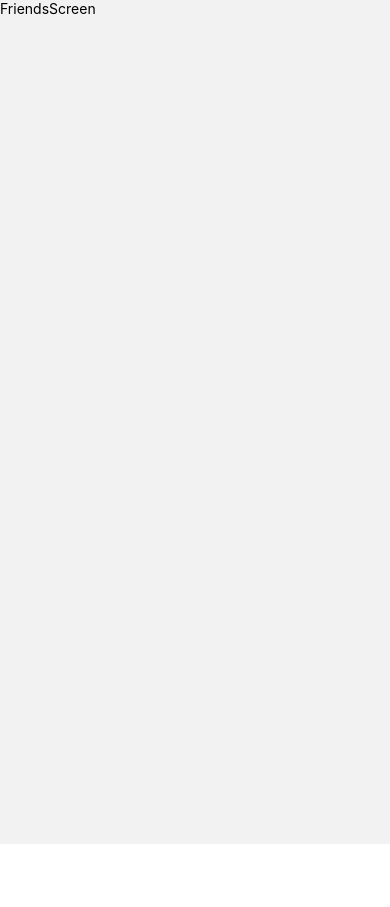
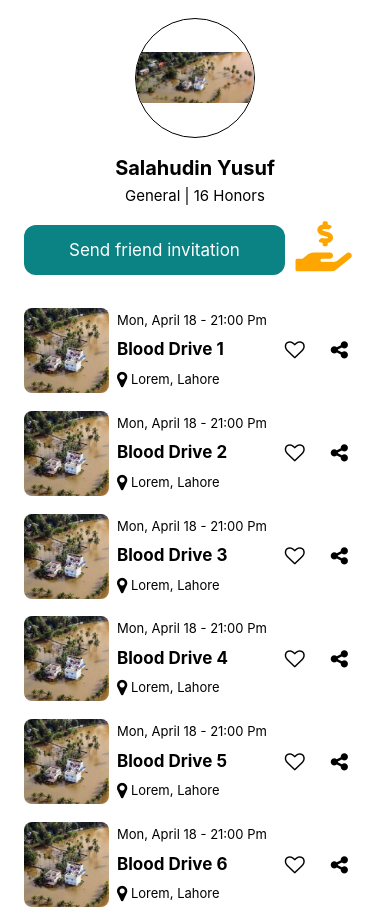
Before and after one commit to mujhusain/RazakaarApp, a React Native app: screen /FriendsScreen in a window 390 px wide. Before the commit the page ends 844 px from the top, so only its background shows below. Built offline with nearby package versions, Linux system fonts and the light colour scheme.

Commit message:
friends page ui complited

```diff
--- a/App.js
+++ b/App.js
@@ -44,7 +44,7 @@ const Auth = () => {
 const App = () => {
   return (
     <NavigationContainer  >
-      <Stack.Navigator initialRouteName="BottomTabs">
+      <Stack.Navigator initialRouteName="FriendsScreen">
         {/* SplashScreen which will come once for 2 Seconds */}
         <Stack.Screen
           name="SplashScreen"
--- a/src/screens/FriendScreen.js
+++ b/src/screens/FriendScreen.js
@@ -1,10 +1,90 @@
-import React from'react';
-import {View, Text, StyleSheet, Image} from 'react-native';
+import React, {useState} from 'react';
+import {
+  View,
+  Text,
+  StyleSheet,
+  Image,
+  ScrollView,
+  TouchableOpacity,
+  FlatList,
+} from 'react-native';
+import flood from '../assets/images/flood.jpg';
+import COLORS from '../constants';
+import Icon from 'react-native-vector-icons/FontAwesome5';
+import {ButtonGreen} from '../components/buttons/ButtonGreen';
+import EventCard from '../components/EventCard';
 
-export default function FriendsScreen({navigation}){
-    return (
-        <View>
-            <Text style={{color:"black"}}>FriendsScreen</Text>
-        </View>
-    )
+export default function FriendsScreen({navigation}) {
+  const [profilePic, setProfilePic] = useState(flood);
+  const [achivments, setAchivments] = useState([1, 2, 3, 4, 5, 6]);
+  return (
+    <View style={styles.container}>
+      <View style={styles.profilePic}>
+        <Image
+          source={profilePic}
+          resizeMode="contain"
+          style={{
+            width: 120,
+            height: 120,
+            borderWidth: 1,
+            borderRadius: 120,
+            marginVertical: '5%',
+          }}
+        />
+        <Text style={styles.title}>Salahudin Yusuf</Text>
+        <Text style={styles.subTitle}>General | 16 Honors</Text>
+      </View>
+      <View style={styles.contentAction}>
+        <ButtonGreen
+          title={'Send friend invitation'}
+          onPress={() => Alert.alert('Send friend invitation')}
+          customStyles={{backgroundColor: '#0B8283', paddingHorizontal: 45}}
+        />
+
+        <Icon name="hand-holding-usd" size={50} color="orange" />
+      </View>
+
+      <View style={styles.hisAchivements}>
+        <FlatList
+          data={achivments}
+          renderItem={item => (
+            <EventCard item={item.item} keyExtractor={item => item} />
+          )}
+        />
+      </View>
+    </View>
+  );
 }
+const styles = StyleSheet.create({
+  container: {
+    flex: 1,
+    backgroundColor: 'white',
+    paddingHorizontal: 16,
+  },
+  profilePic: {
+    justifyContent: 'center',
+    alignItems: 'center',
+    maxHeight: '35%',
+  },
+  title: {
+    fontSize: 20,
+    fontWeight: 'bold',
+    color: 'black',
+    textAlign: 'center',
+  },
+  subTitle: {
+    fontSize: 15,
+    color: 'black',
+    textAlign: 'center',
+    margin: 6,
+  },
+  contentAction: {
+    justifyContent: 'space-between',
+    flexDirection: 'row',
+    margin: 8,
+    paddingRight: '4%',
+  },
+  hisAchivements: {
+    flex: 1,
+  },
+});
--- a/src/screens/UserProfile.js
+++ b/src/screens/UserProfile.js
@@ -28,7 +28,7 @@ export default function UserProfile({navigation}) {
                 width: 120,
                 height: 120,
                 borderWidth: 1,
-                borderRadius: 120,
+                borderRadius: 120,marginVertical:"5%"
               }}
             />
             <Text style={styles.title}>Salahudin Yusuf</Text>
```
